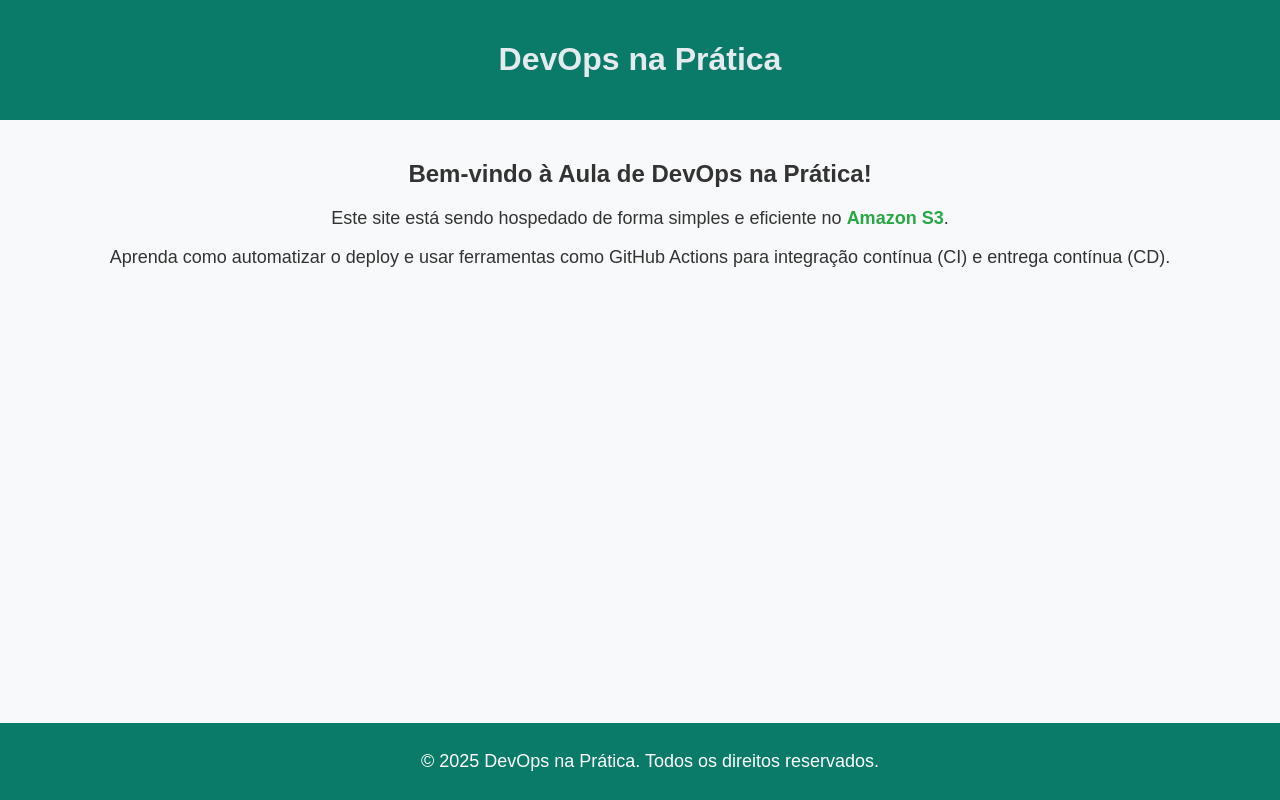
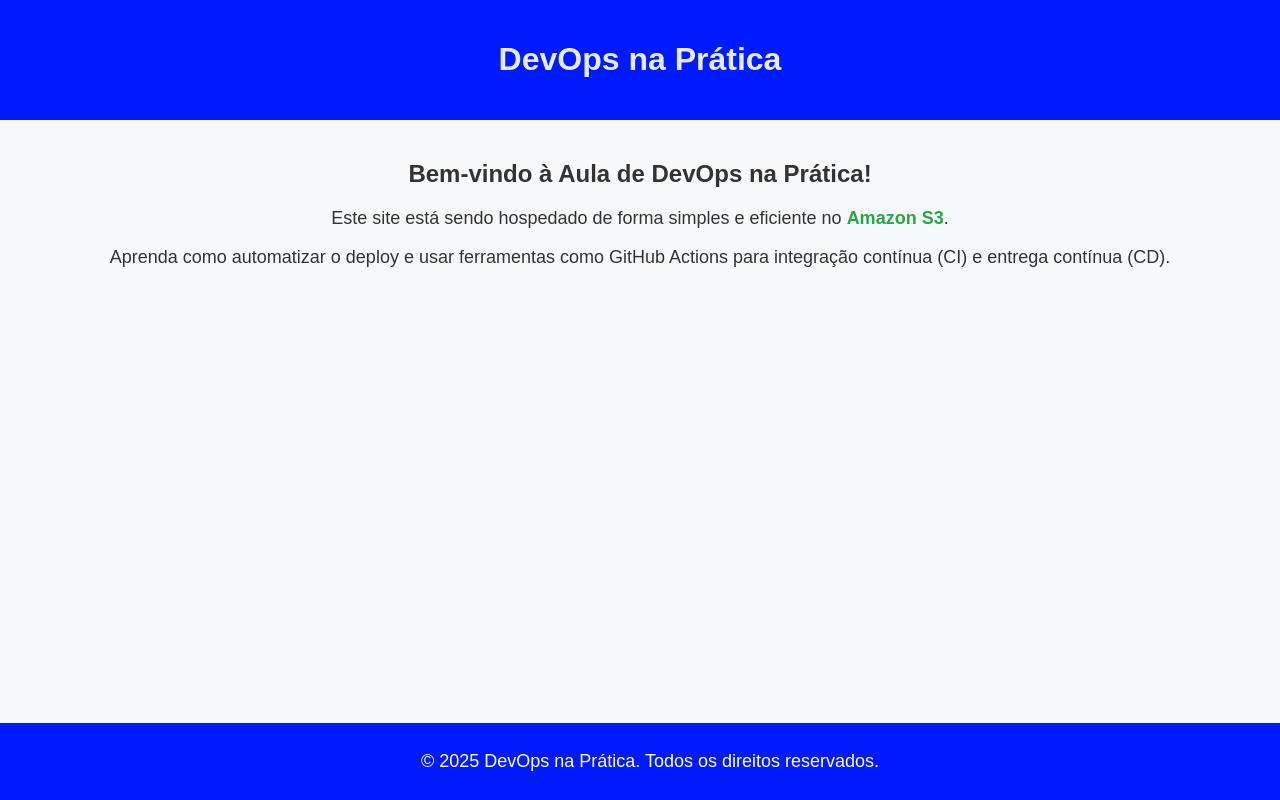
Before and after one commit to cassiowt/site-statico, a plain HTML site: page index.html in a window 1280 px wide. Drawn offline with Linux system fonts and the light colour scheme.

Commit message:
alterado a cor do header e e footer

```diff
--- a/index.html
+++ b/index.html
@@ -13,14 +13,14 @@
             padding: 0;
         }
         header {
-            background-color: #097b68;
+            background-color: #001aff;
             color: white;
             text-align: center;
             padding: 20px;
             color: white;
         }
         footer {
-            background-color: #097b68;
+            background-color: #001aff;
             color: white;
             text-align: center;
             padding: 10px;
```
